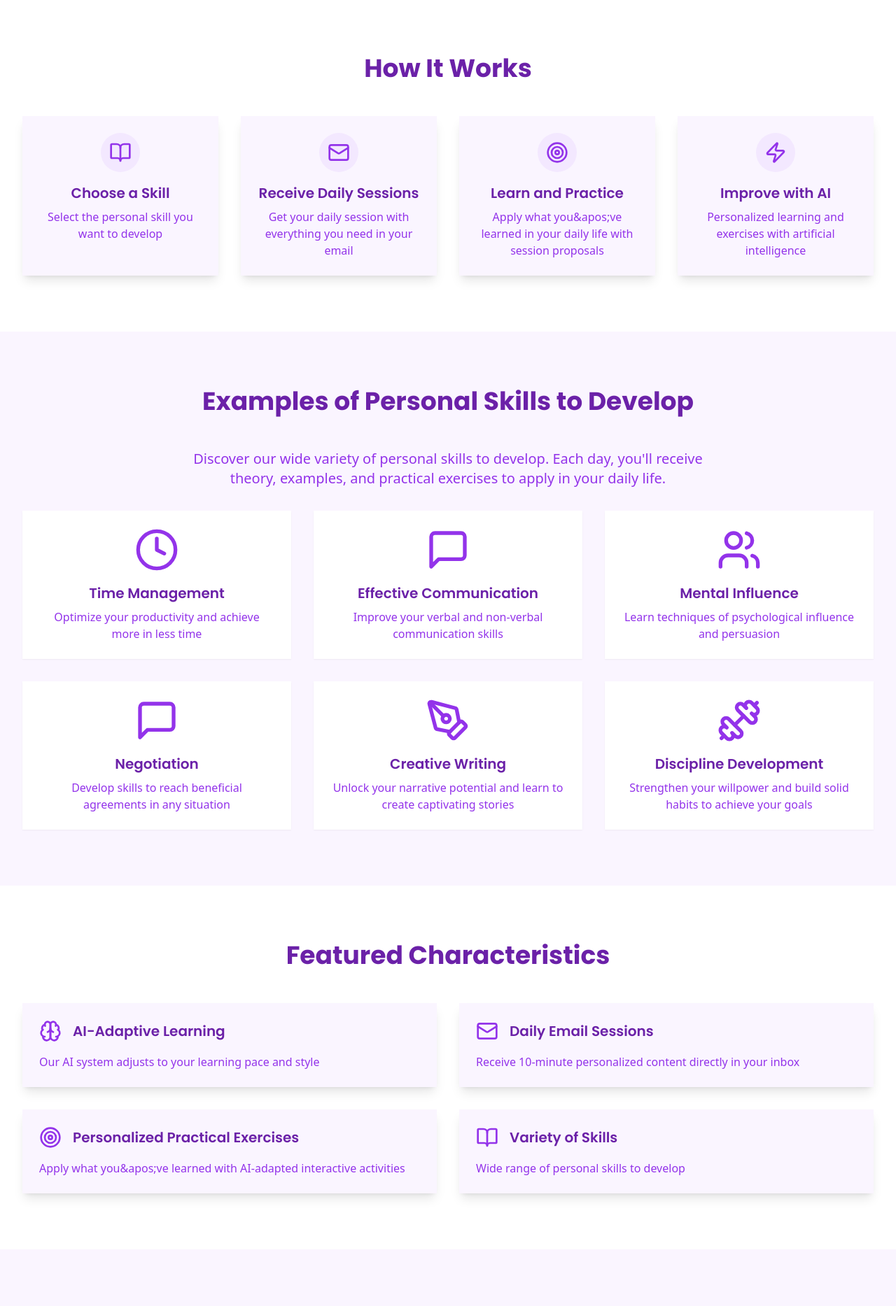
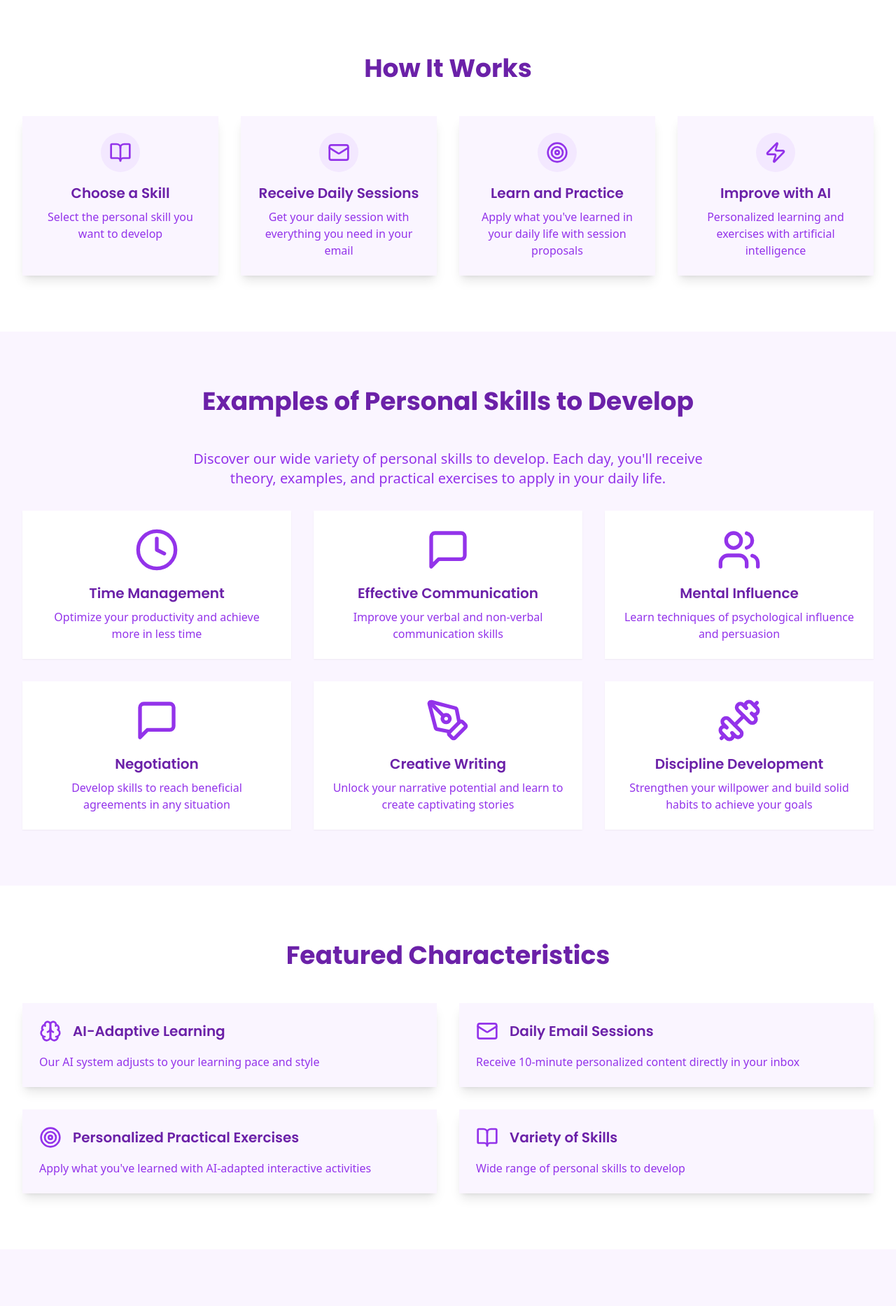
Before and after one commit to Ferrajju/skillvoo-landing, a Next.js app: page / in a window 1280 px wide. Shown: the part 1335-3202 px from the top of the page at 70% size. Built offline with nearby package versions, Linux system fonts and the light colour scheme.

Commit message:
Asegurando ESlint

```diff
--- a/app/page.tsx
+++ b/app/page.tsx
@@ -78,7 +78,7 @@ export default function LandingPage() {
 
       const data = await response.json()
       if (response.ok) {
-        setMessage("Thank you for registering! You&apos;ll receive your free course soon.")
+        setMessage("Thank you for registering! You'll receive your free course soon.")
         setName("")
         setEmail("")
       } else {
@@ -94,7 +94,7 @@ export default function LandingPage() {
 
   return (
     <div className="min-h-screen bg-gradient-to-b from-purple-50 to-white font-sans">
-
+      <GoogleTranslateWidget />
       {/* Navigation bar */}
       <motion.nav
         initial={{ y: -100 }}
@@ -242,7 +242,7 @@ export default function LandingPage() {
               {
                 title: "Learn and Practice",
                 icon: Target,
-                description: "Apply what you&apos;ve learned in your daily life with session proposals",
+                description: "Apply what you've learned in your daily life with session proposals",
               },
               {
                 title: "Improve with AI",
@@ -285,7 +285,7 @@ export default function LandingPage() {
             Examples of Personal Skills to Develop
           </motion.h2>
           <motion.p variants={fadeInUp} className="text-xl text-center text-purple-600 mb-8 max-w-3xl mx-auto">
-            Discover our wide variety of personal skills to develop. Each day, you&apos;ll receive theory, examples, and
+            Discover our wide variety of personal skills to develop. Each day, you'll receive theory, examples, and
             practical exercises to apply in your daily life.
           </motion.p>
           <div className="grid grid-cols-1 md:grid-cols-2 lg:grid-cols-3 gap-8">
@@ -366,7 +366,7 @@ export default function LandingPage() {
               },
               {
                 title: "Personalized Practical Exercises",
-                description: "Apply what you&apos;ve learned with AI-adapted interactive activities",
+                description: "Apply what you've learned with AI-adapted interactive activities",
                 icon: Target,
               },
               {
@@ -404,8 +404,8 @@ export default function LandingPage() {
 
           {/* Mensaje para indicar que la página está en desarrollo */}
           <motion.p variants={fadeInUp} className="text-xl text-purple-600 mb-8 max-w-2xl mx-auto">
-            We&apos;re working on something incredible for you. Be among the first to access our platform when it&apos;s
-            ready. Register now and receive exclusive updates directly in your email.
+            We're working on something incredible for you. Be among the first to access our platform when it's ready.
+            Register now and receive exclusive updates directly in your email.
           </motion.p>
 
           {/* Formulario de registro */}
```
